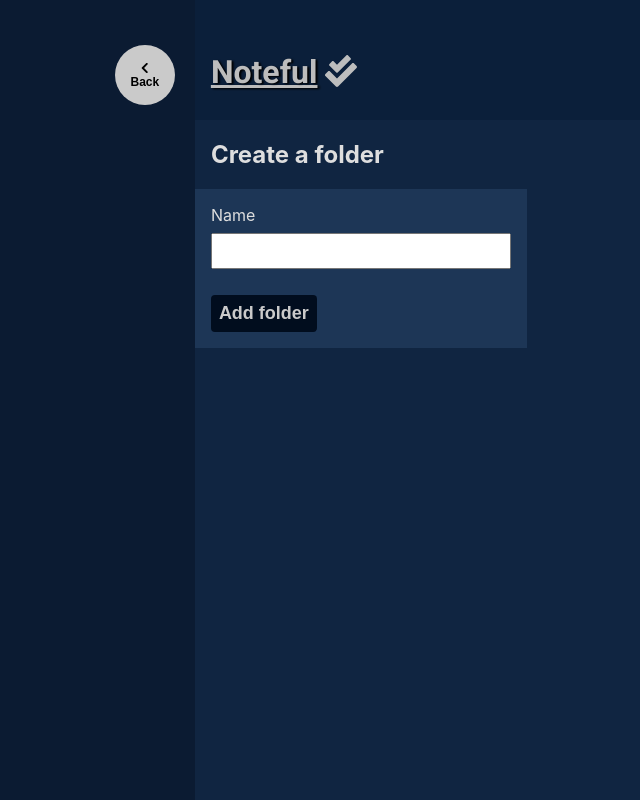
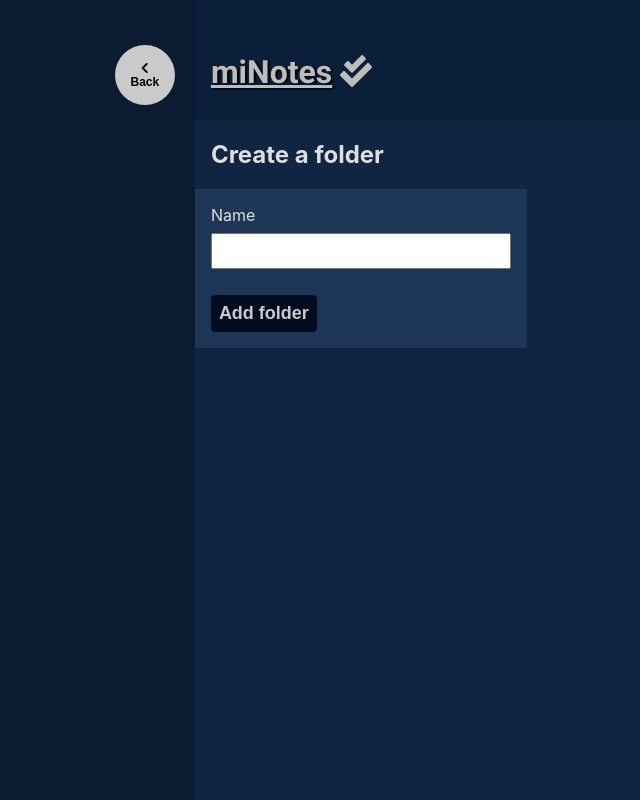
Before and after one commit to eemontemayor/miNotes-client, a React (Create React App) app: page /add-folder in a window 1280 px wide. Shown: the whole page, without its empty margins (193-833 px from the left). Built offline with nearby package versions, Linux system fonts and the light colour scheme; no server answers.

Commit message:
added env info to local

```diff
--- a/src/App/App.js
+++ b/src/App/App.js
@@ -73,6 +73,13 @@ class App extends Component {
     })
   }
 
+  // handleDeleteFolder = folderId => {
+  //   this.setState({
+  //     folders:[
+
+  //     ]
+  //   })
+  // }
 
 
 
@@ -128,7 +135,7 @@ class App extends Component {
           </NotefulFormError>
           <header className='App__header'>
             <h1>
-              <Link to='/'>Noteful</Link>
+              <Link to='/'>miNotes</Link>
               {' '}
               <FontAwesomeIcon icon='check-double' />
             </h1>
--- a/src/config.js
+++ b/src/config.js
@@ -1,4 +1,5 @@
 export default {
   API_KEY: process.env.REACT_APP_API_KEY,
-  API_ENDPOINT: 'https://tranquil-springs-90793.herokuapp.com'
+  // API_ENDPOINT: 'https://tranquil-springs-90793.herokuapp.com'
+    API_ENDPOINT:'http://localhost:8000/api',
 }
```
Also changed, not shown: 1 other file (tests, documents, lock files or other folders).
